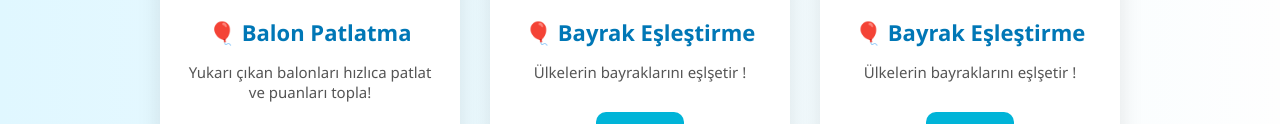
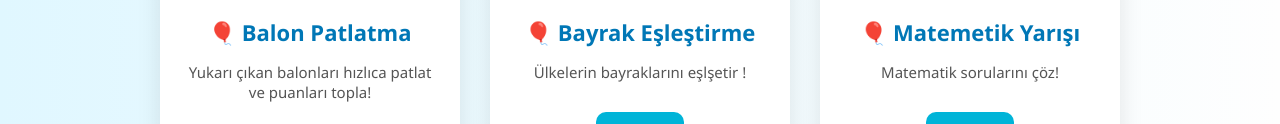
Before and after one commit to ckysinan/ckysinan-d-nya_ka-ifi, a plain HTML site: page games.html in a window 1280 px wide. Shown: the part 306-430 px from the top of the page. Drawn offline with Linux system fonts and the light colour scheme.

Commit message:
Matematik yarışı Mini Oyunlar sayfası eklendi

```diff
--- a/games.html
+++ b/games.html
@@ -110,8 +110,8 @@
       </div>
       <div class="game-card">
         <div class="game-image"></div>
-        <div class="game-title">🎈 Bayrak Eşleştirme</div>
-        <div class="game-description">Ülkelerin bayraklarını eşlşetir !</div>
+        <div class="game-title">🎈 Matemetik Yarışı </div>
+        <div class="game-description">Matematik sorularını çöz!</div>
         <a href="matematik_yarısı.html">
           <button class="play-button">Oyna</button>
         </a>
```
